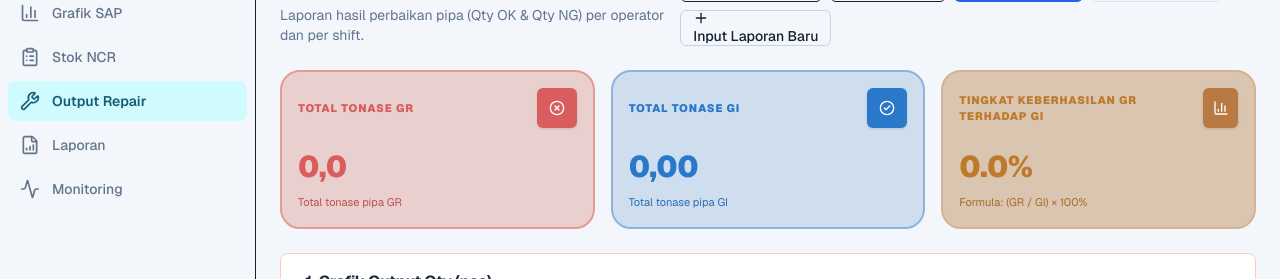
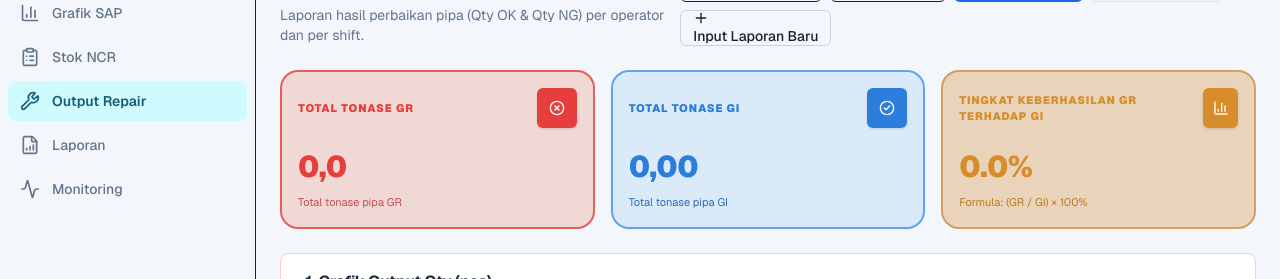
Before and after one commit to damnbrok723-lang/appsheet, a Next.js app: page /output-repair in a window 1280 px wide. Shown: the part 123-402 px from the top of the page. Built offline with nearby package versions, Linux system fonts and the light colour scheme; no server answers.

Commit message:
finalize output repair client request

```diff
--- a/app/output-repair/page.tsx
+++ b/app/output-repair/page.tsx
@@ -369,37 +369,37 @@ export default function OutputRepairPage() {
 
       {/* METRIC CARDS */}
       <div className="grid gap-4 sm:grid-cols-2 lg:grid-cols-3">
-        <Card className="h-full rounded-[20px] border-[2px] border-[#e59a96] bg-[#e9d0ce] p-4 shadow-none">
+        <Card className="h-full rounded-[18px] border-[2px] border-[#e85c5c] bg-[#f0d9d5] p-4 shadow-none">
           <div className="flex items-center justify-between gap-3">
-            <p className="text-[11px] font-black uppercase tracking-[0.08em] text-[#d85d5d]">Total Tonase GR</p>
-            <div className="flex h-10 w-10 items-center justify-center rounded-md bg-[#d95d5d] text-white shadow-sm">
+            <p className="text-[11px] font-black uppercase tracking-[0.08em] text-[#e63d3d]">Total Tonase GR</p>
+            <div className="flex h-10 w-10 items-center justify-center rounded-md bg-[#e63d3d] text-white shadow-sm">
               <XCircle className="h-4 w-4" />
             </div>
           </div>
-          <p className="mt-6 text-[30px] font-black leading-none tracking-tight text-[#d95d5d]">{Number(metrics.totalGr).toLocaleString("id-ID", { minimumFractionDigits: 1, maximumFractionDigits: 1 })}</p>
-          <p className="mt-3 text-[11px] text-[#bf4f4d]">Total tonase pipa GR</p>
+          <p className="mt-6 text-[30px] font-black leading-none tracking-tight text-[#e63d3d]">{Number(metrics.totalGr).toLocaleString("id-ID", { minimumFractionDigits: 1, maximumFractionDigits: 1 })}</p>
+          <p className="mt-3 text-[11px] text-[#c24f4f]">Total tonase pipa GR</p>
         </Card>
 
-        <Card className="h-full rounded-[20px] border-[2px] border-[#8eb4de] bg-[#cfdeee] p-4 shadow-none">
+        <Card className="h-full rounded-[18px] border-[2px] border-[#5ea4ee] bg-[#dbeaf9] p-4 shadow-none">
           <div className="flex items-center justify-between gap-3">
-            <p className="text-[11px] font-black uppercase tracking-[0.08em] text-[#2a78c9]">Total Tonase GI</p>
-            <div className="flex h-10 w-10 items-center justify-center rounded-md bg-[#2a78c9] text-white shadow-sm">
+            <p className="text-[11px] font-black uppercase tracking-[0.08em] text-[#2d7ddd]">Total Tonase GI</p>
+            <div className="flex h-10 w-10 items-center justify-center rounded-md bg-[#2d7ddd] text-white shadow-sm">
               <CheckCircle2 className="h-4 w-4" />
             </div>
           </div>
-          <p className="mt-6 text-[30px] font-black leading-none tracking-tight text-[#2a78c9]">{Number(metrics.totalGi).toLocaleString("id-ID", { minimumFractionDigits: 2, maximumFractionDigits: 2 })}</p>
-          <p className="mt-3 text-[11px] text-[#2a6bb0]">Total tonase pipa GI</p>
+          <p className="mt-6 text-[30px] font-black leading-none tracking-tight text-[#2d7ddd]">{Number(metrics.totalGi).toLocaleString("id-ID", { minimumFractionDigits: 2, maximumFractionDigits: 2 })}</p>
+          <p className="mt-3 text-[11px] text-[#2c6db3]">Total tonase pipa GI</p>
         </Card>
 
-        <Card className="h-full rounded-[20px] border-[2px] border-[#d3b394] bg-[#d9c5b0] p-4 shadow-none">
+        <Card className="h-full rounded-[18px] border-[2px] border-[#d79d60] bg-[#e9d3bb] p-4 shadow-none">
           <div className="flex items-center justify-between gap-3">
-            <p className="text-[11px] font-black uppercase tracking-[0.08em] text-[#be7a2b]">Tingkat Keberhasilan GR terhadap GI</p>
-            <div className="flex h-10 w-10 items-center justify-center rounded-md bg-[#b87a42] text-white shadow-sm">
+            <p className="text-[11px] font-black uppercase tracking-[0.08em] text-[#d78d2b]">Tingkat Keberhasilan GR terhadap GI</p>
+            <div className="flex h-10 w-10 items-center justify-center rounded-md bg-[#d78d2b] text-white shadow-sm">
               <BarChart3 className="h-4 w-4" />
             </div>
           </div>
-          <p className="mt-6 text-[30px] font-black leading-none tracking-tight text-[#be7a2b]">{metrics.grVsGiRate}%</p>
-          <p className="mt-3 text-[11px] text-[#a96a25]">Formula: (GR / GI) × 100%</p>
+          <p className="mt-6 text-[30px] font-black leading-none tracking-tight text-[#d78d2b]">{metrics.grVsGiRate}%</p>
+          <p className="mt-3 text-[11px] text-[#b97b21]">Formula: (GR / GI) × 100%</p>
         </Card>
       </div>
 
```
